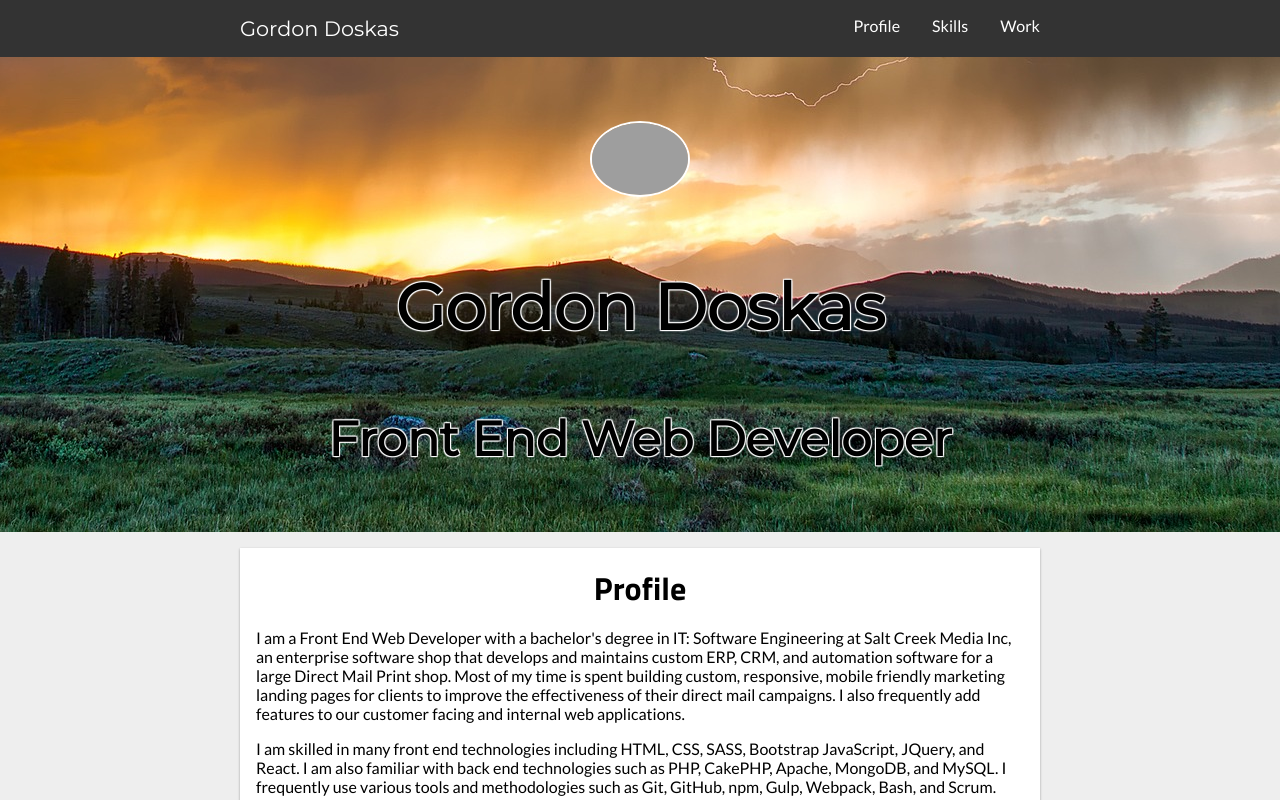
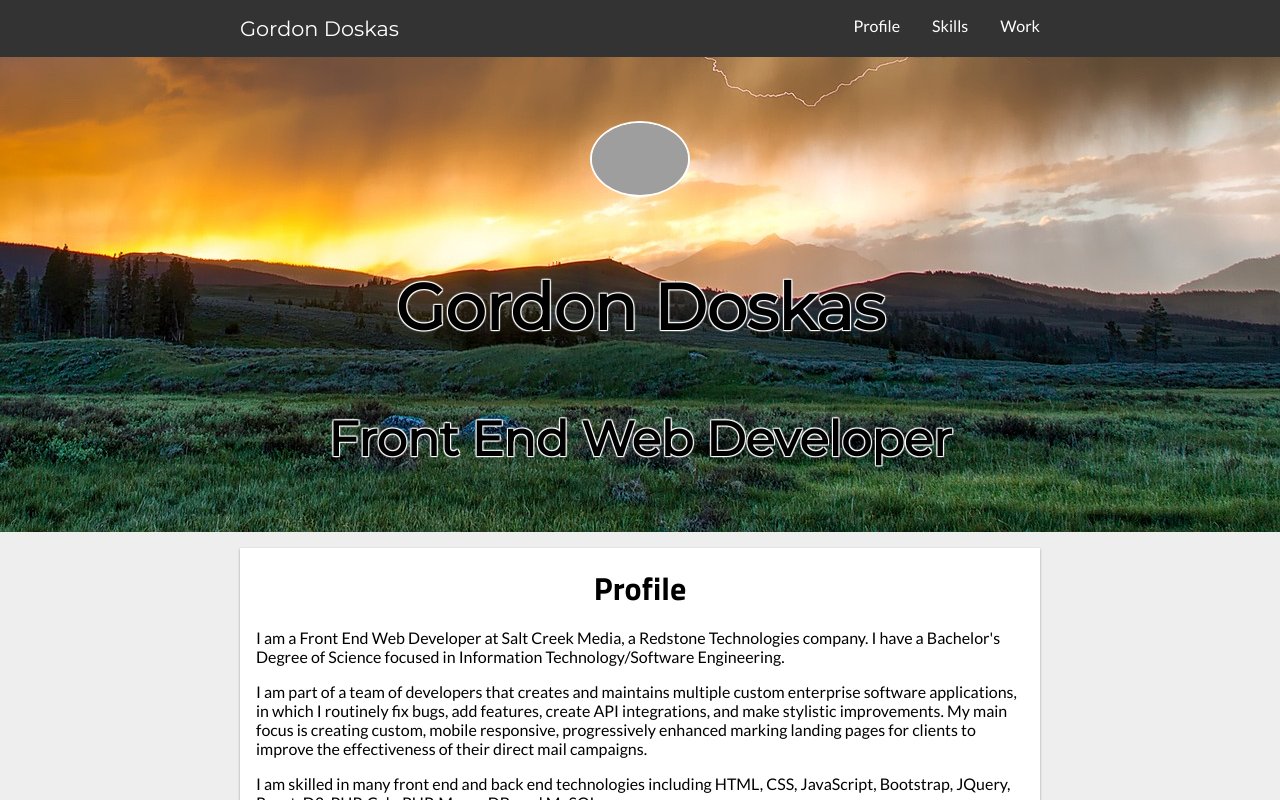
Before and after one commit to gordon2012/portfolio, a React (Vite) app: page / in a window 1280 px wide. Shown: the top 800 px of the page. Built offline with nearby package versions, Linux system fonts and the light colour scheme; grey boxes are pictures that could not be loaded.

Commit message:
Update profile copy
Signed-off-by: Gordon Doskas <gordon2012@users.noreply.github.com>

```diff
--- a/src/App.js
+++ b/src/App.js
@@ -37,6 +37,13 @@ class App extends Component {
   state = {
     activeModal: -1,
     filter: '',
+
+    profile: [
+      `I am a Front End Web Developer at Salt Creek Media, a Redstone Technologies company. I have a Bachelor's Degree of Science focused in Information Technology/Software Engineering.`,
+      `I am part of a team of developers that creates and maintains multiple custom enterprise software applications, in which I routinely fix bugs, add features, create API integrations, and make stylistic improvements. My main focus is creating custom, mobile responsive, progressively enhanced marking landing pages for clients to improve the effectiveness of their direct mail campaigns.`,
+      `I am skilled in many front end and back end technologies including HTML, CSS, JavaScript, Bootstrap, JQuery, React, D3, PHP, CakePHP, MongoDB, and MySQL.`,
+      `I am also well versed in various technologies, tools, and methodologies including git, Github, npm, Webpack, Parcel, Bash, Apache, Nginx, and Scrum.`
+    ],
 
     skills: [
       { name: 'html', amount: 95 },
@@ -286,11 +293,10 @@ class App extends Component {
             <Container w={800}>
               <div className="profile card">
                 <h1>Profile</h1>
-                <p
-                >{`I am a Front End Web Developer with a bachelor's degree in IT: Software Engineering at Salt Creek Media Inc, an enterprise software shop that develops and maintains custom ERP, CRM, and automation software for a large Direct Mail Print shop. Most of my time is spent building custom, responsive, mobile friendly marketing landing pages for clients to improve the effectiveness of their direct mail campaigns. I also frequently add features to our customer facing and internal web applications.`}</p>
 
-                <p
-                >{`I am skilled in many front end technologies including HTML, CSS, SASS, Bootstrap JavaScript, JQuery, and React. I am also familiar with back end technologies such as PHP, CakePHP, Apache, MongoDB, and MySQL. I frequently use various tools and methodologies such as Git, GitHub, npm, Gulp, Webpack, Bash, and Scrum.`}</p>
+                {this.state.profile.map((p, i) => (
+                  <p key={i}>{p}</p>
+                ))}
               </div>
             </Container>
           </section>
```
